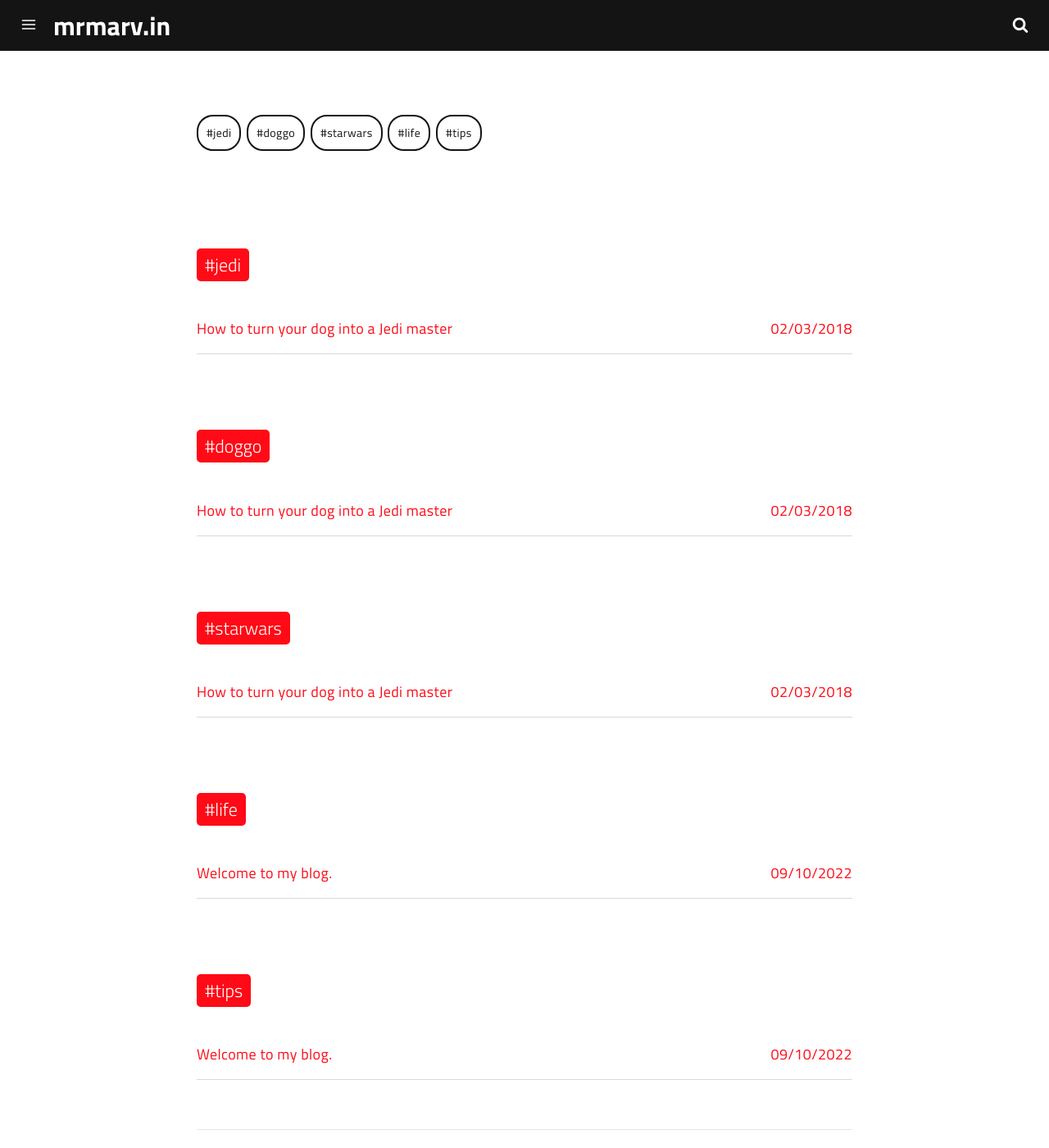
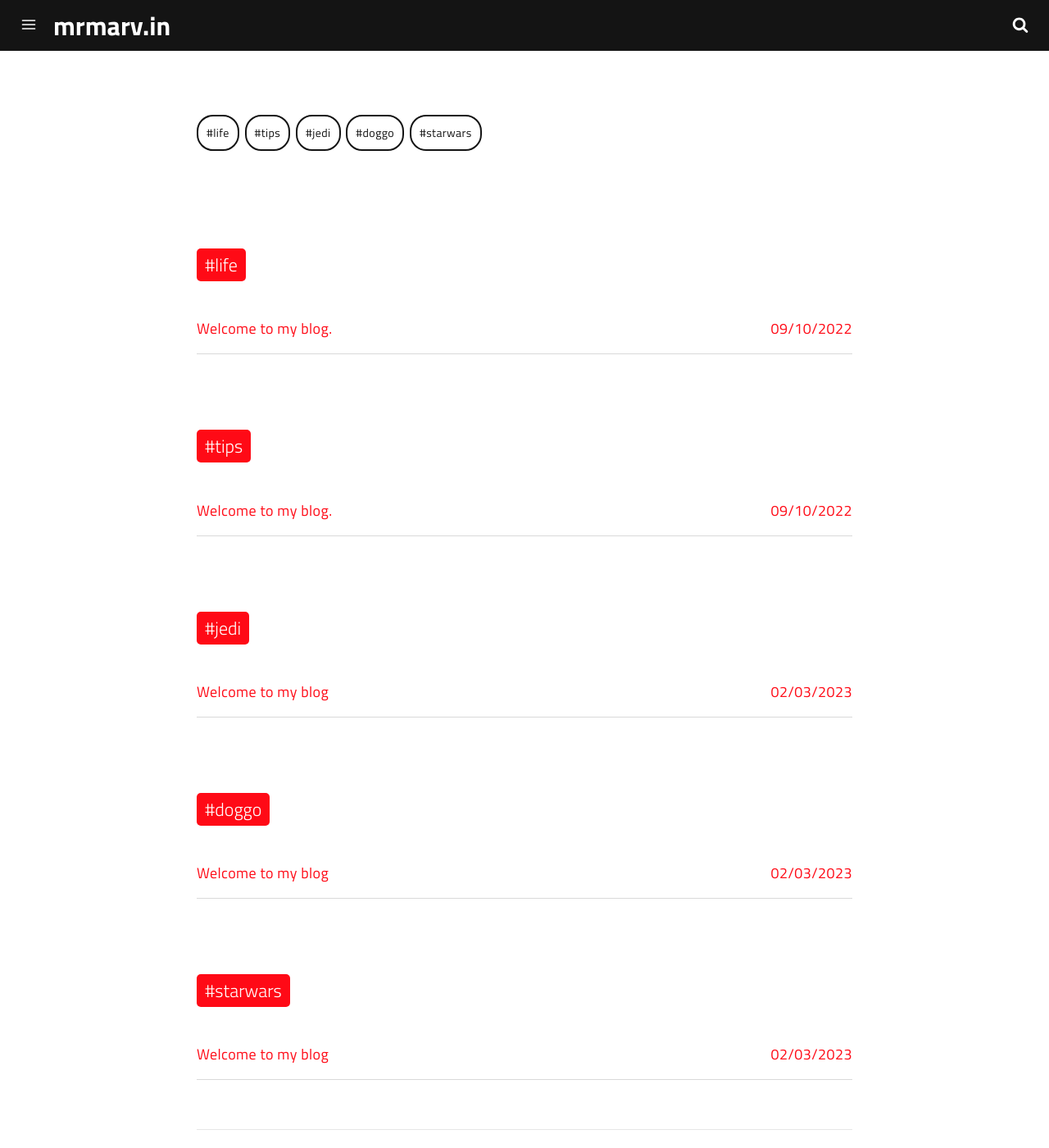
Before and after one commit to marv0/marv0.github.io, a Jekyll site: the page built from tags.html, in a window 1280 px wide and 1400 px high. Shown: the whole window at 82% size. Built offline with Jekyll 4.4.1, drawn with Linux system fonts in a browser that asks for light colours; a script that is not in the unit is left out.

Commit message:
Update 2012-08-08-how-to-turn-your-dog-into-a-jedi-master.md

```diff
--- a/_posts/2012-08-08-how-to-turn-your-dog-into-a-jedi-master.md
+++ b/_posts/2012-08-08-how-to-turn-your-dog-into-a-jedi-master.md
@@ -1,7 +1,7 @@
 ---
-date: 2018-02-03 12:26:40
+date: 2023-02-03 12:26:40
 layout: post
-title: How to turn your dog into a Jedi master
+title: Welcome to my blog
 subtitle: Lorem ipsum dolor sit amet, consectetur adipisicing elit.
 description: Lorem ipsum dolor sit amet, consectetur adipisicing elit, sed do eiusmod tempor incididunt ut labore et dolore magna aliqua.
 image: https://res.cloudinary.com/dm7h7e8xj/image/upload/v1559821648/theme8_knvabs.jpg
```
